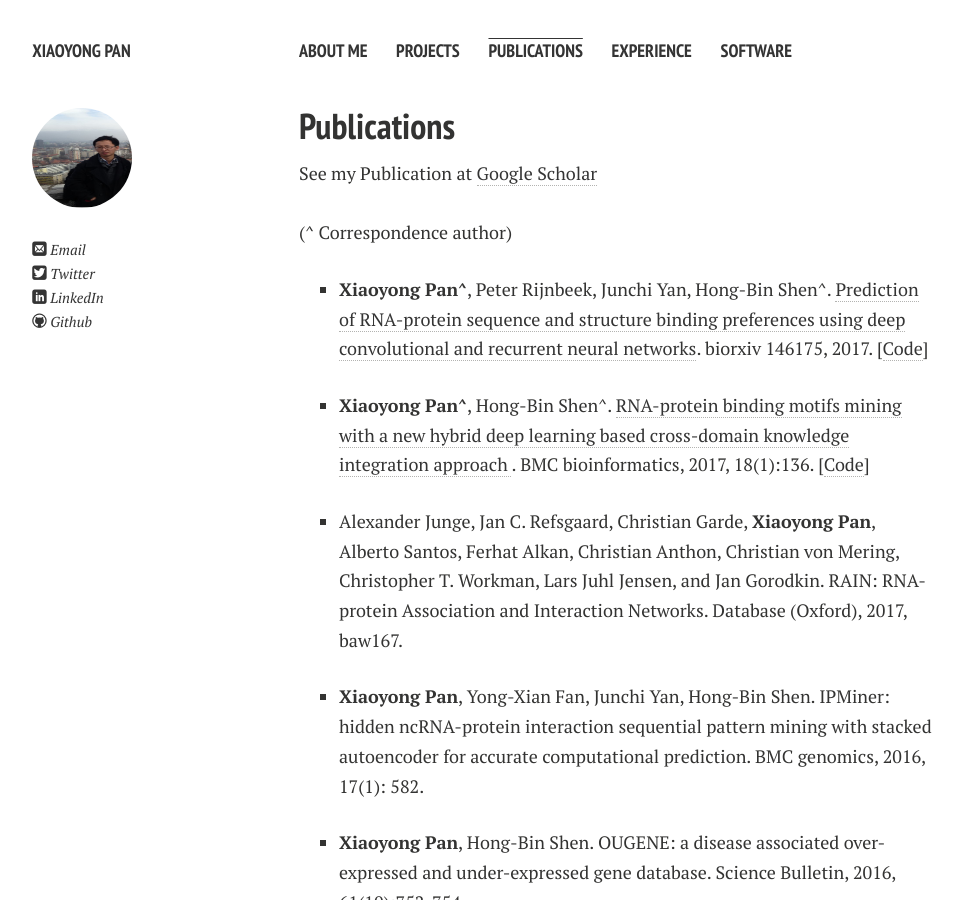
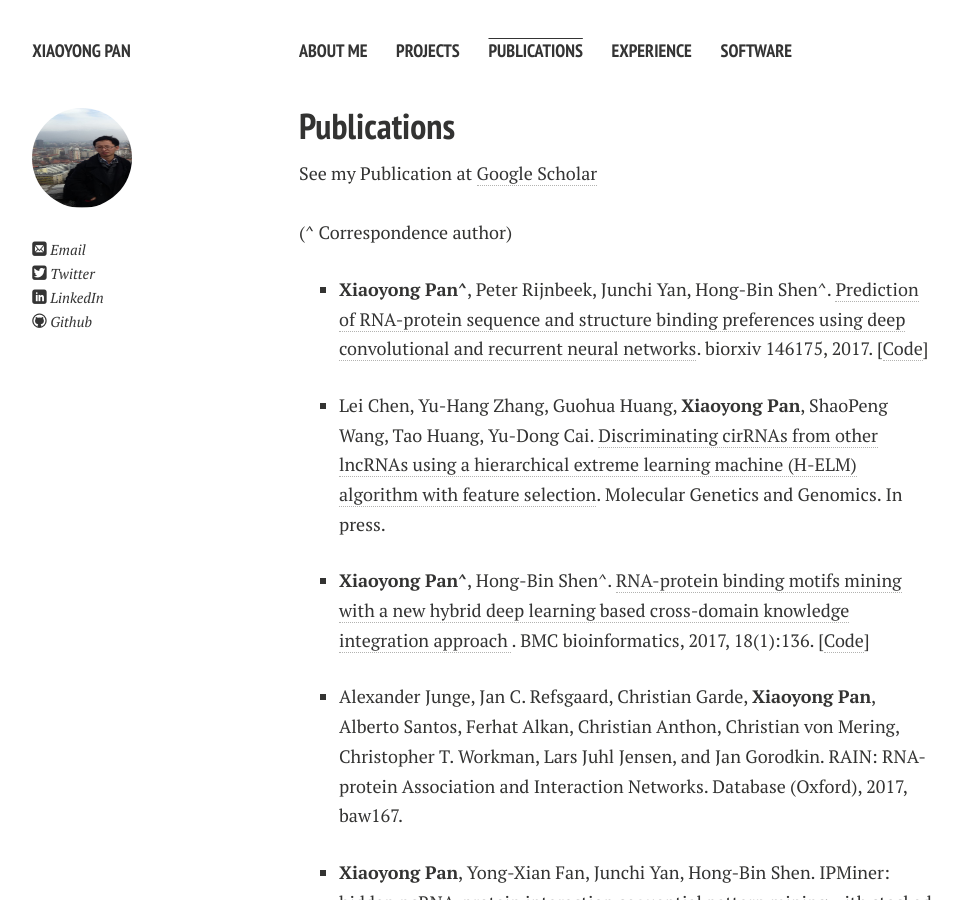
Before and after one commit to xypan1232/xypan1232.github.io, a Jekyll site: the page built from publications.md, in a window 1280 px wide and 900 px high. Shown: the whole window, without its empty margins (21-984 px from the left). Built offline with Jekyll 4.4.1, drawn with Linux system fonts in a browser that asks for light colours; nearby versions of some CDN libraries; Markdown is read by kramdown in place of the engine named in the settings.

Commit message:
Update publications.md

```diff
--- a/publications.md
+++ b/publications.md
@@ -12,6 +12,9 @@ See my Publication at <a href="https://scholar.google.com/citations?hl=en&user=Y
 <ul>
 <li>
     <p><b>Xiaoyong Pan^</b>, Peter Rijnbeek, Junchi Yan, Hong-Bin Shen^. <a href="http://biorxiv.org/content/early/2017/06/07/146175">Prediction of RNA-protein sequence and structure binding preferences using deep convolutional and recurrent neural networks</a>. biorxiv 146175, 2017. [<a href="https://github.com/xypan1232/iDeepS">Code</a>]</p>
+  </li>
+  <li>
+    <p>Lei Chen, Yu-Hang Zhang, Guohua Huang, <b>Xiaoyong Pan</b>, ShaoPeng Wang, Tao Huang, Yu-Dong Cai. <a href="http://biorxiv.org/content/early/2017/06/07/146175">Discriminating cirRNAs from other lncRNAs using a hierarchical extreme learning machine (H-ELM) algorithm with feature selection</a>. Molecular Genetics and Genomics. In press.</p>
   </li>
   <li>
     <p><b>Xiaoyong Pan^</b>, Hong-Bin Shen^.  <a href="https://bmcbioinformatics.biomedcentral.com/articles/10.1186/s12859-017-1561-8">RNA-protein binding motifs mining with a new hybrid deep learning based cross-domain knowledge integration approach </a>. BMC bioinformatics, 2017, 18(1):136. [<a href="https://github.com/xypan1232/iDeep">Code</a>]</p>
```
